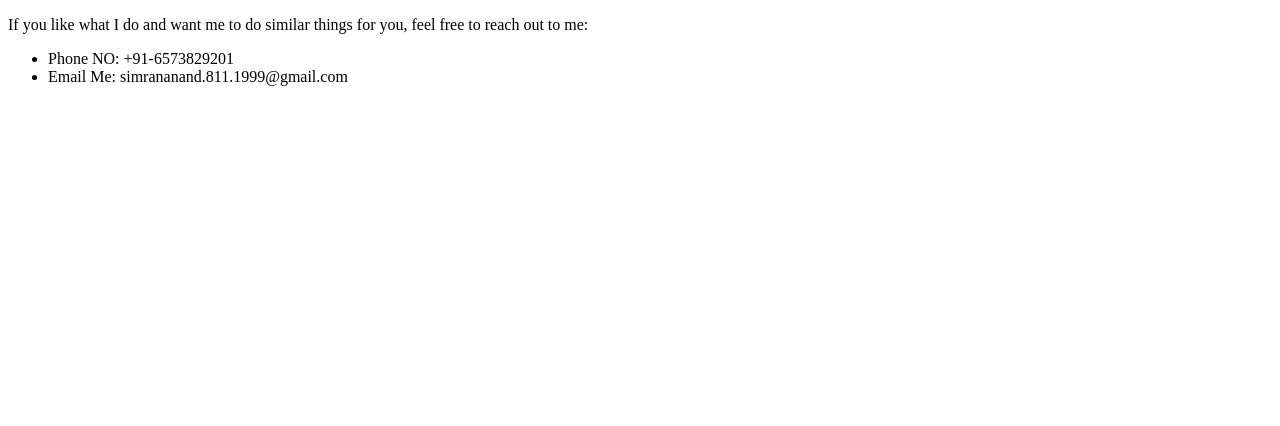
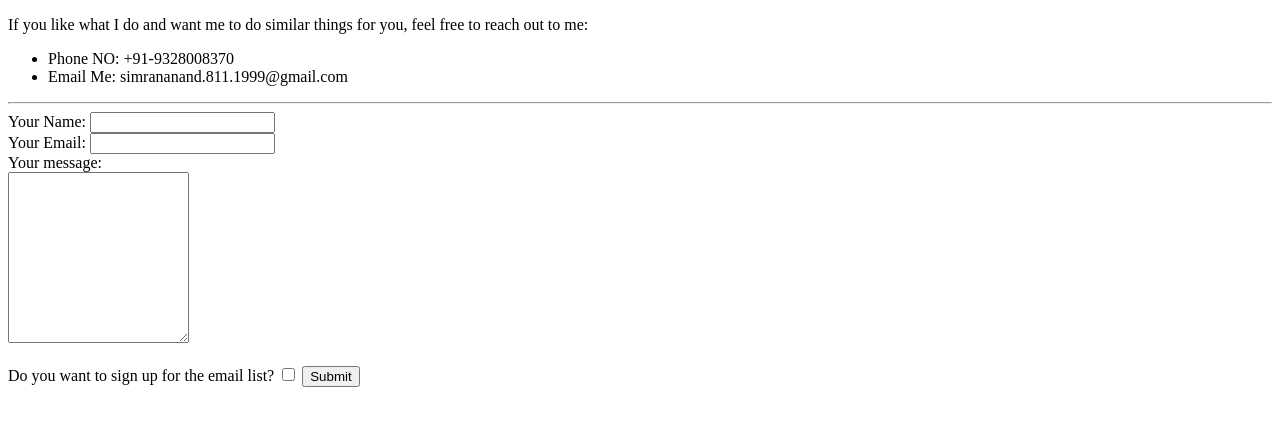
Before and after one commit to simrananand-2-11/AngelaYuFullStackCourseUdemy, a plain HTML site: page contact-me.html in a window 1280 px wide. Drawn offline with Linux system fonts and the light colour scheme.

Commit message:
Update contact-me.html

```diff
--- a/contact-me.html
+++ b/contact-me.html
@@ -10,9 +10,23 @@
     <p>If you like what I do and want me to do similar things for you,
        feel free to reach out to me:
        <ul>
-        <li>Phone NO: +91-6573829201</li> <!-- This number is fake but email is correct. -->
+        <li>Phone NO: +91-9328008370</li>
         <li>Email Me: simrananand.811.1999@gmail.com</li>
        </ul>
     </p>
+    <hr>
+    <form class="" action="mailto:simrananand.211.1999@gmail.com" method="post" enctype="text/plain">
+        <label>Your Name: </label>
+
+        <input type="text" name="YourName" value="">
+        <!--<input type="color" name="" value="">--><br>
+        <label>Your Email: </label>
+        <input type="email" name="YourEmail" value=""><br>
+        <label>Your message: </label><br>
+        <textarea name="YourMessage" rows="11" cols="20" ></textarea><br><br>
+        <label>Do you want to sign up for the email list?</label>
+        <input type="checkbox" name="" value="">
+        <input type="submit" name="save">
+    </form>
 </body>
 </html>
```
